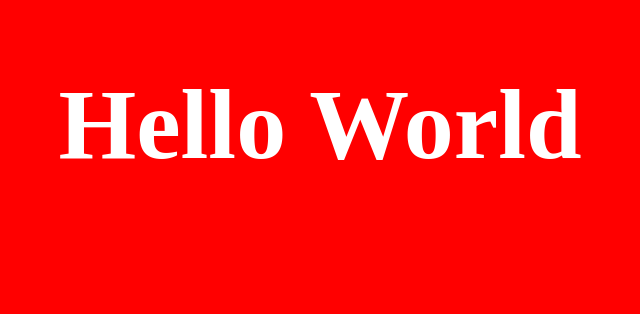
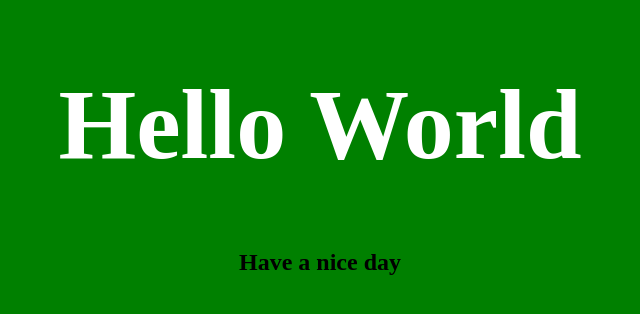
Before and after one commit to aqilzeeshan/helloPipeline, a plain HTML site: page index.html in a window 1280 px wide. Shown: the whole page, without its empty margins (320-960 px from the left). Drawn offline with Linux system fonts and the light colour scheme.

Commit message:
Changing the html code for the first time to activate codepipeline

```diff
--- a/index.html
+++ b/index.html
@@ -5,7 +5,7 @@
 	<title> My web page </title>
 	<style>
 		body {
-			background-color: red;
+			background-color: green;
 		}
 
 		h1 {
@@ -18,6 +18,7 @@
 
 	<div align = "center">
 		<h1>Hello World</h1>
+		<h2>Have a nice day</h2>
 	</div>
 
 </body>
```
